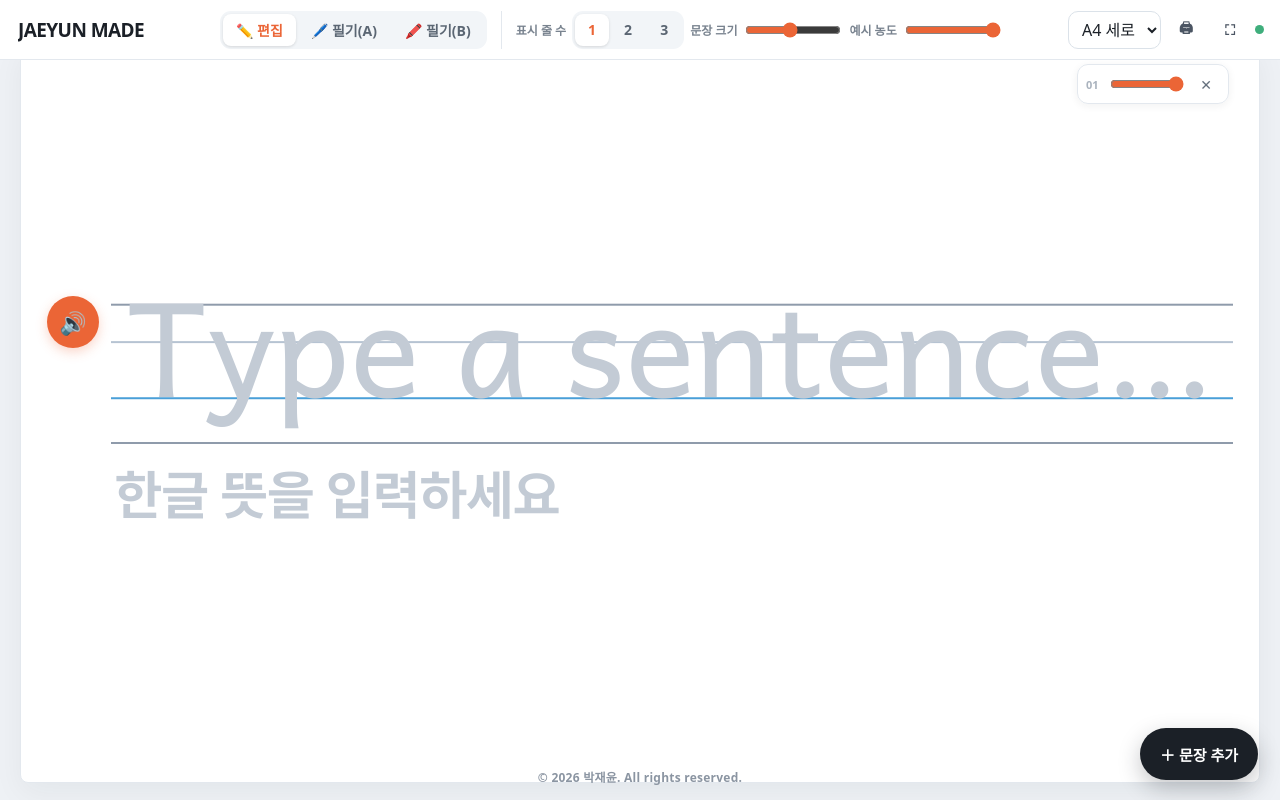
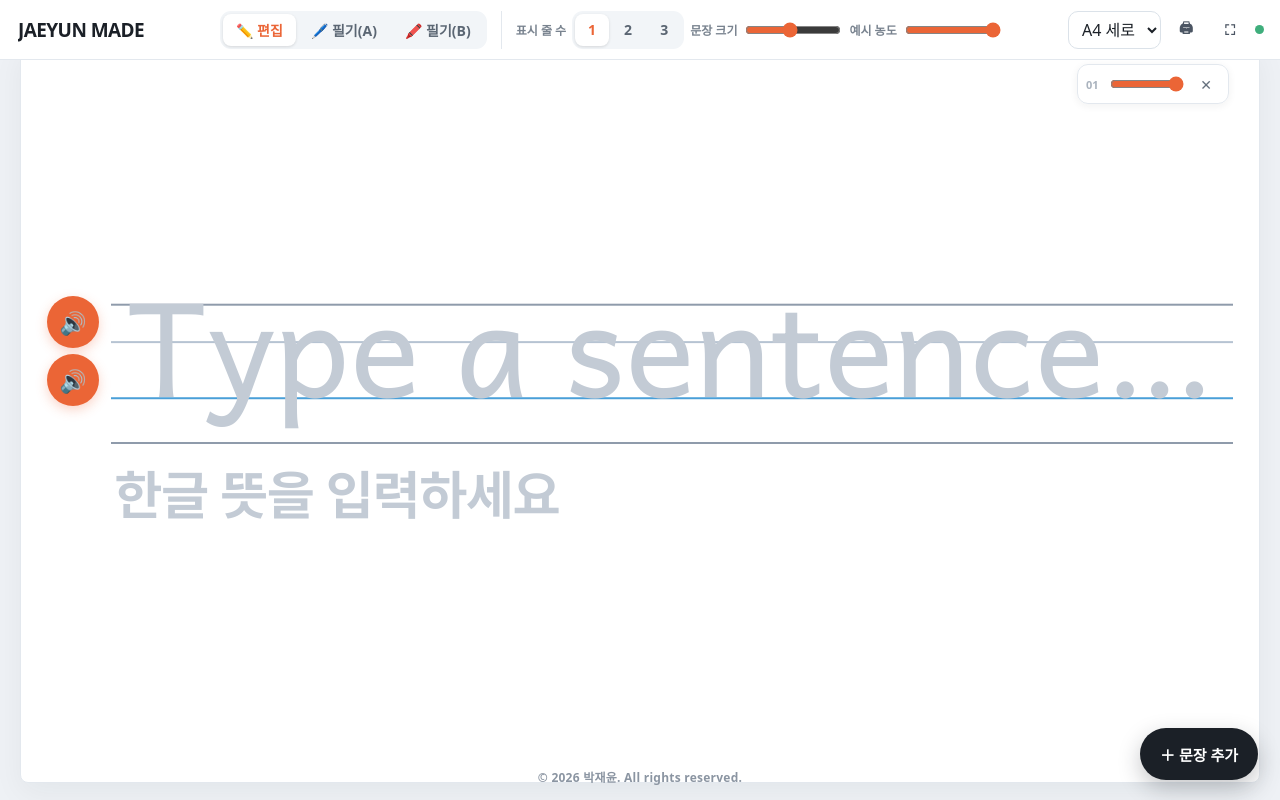
Before and after one commit to ryukoyat-cmyk/english-handwriting-pwa, a plain HTML site: page index.html in a window 1280 px wide. Both pictures are taken after a click on the button "＋ 문장 추가". Drawn offline with Linux system fonts and the light colour scheme.

Commit message:
Add US and UK pronunciation buttons

```diff
--- a/index.html
+++ b/index.html
@@ -84,8 +84,12 @@
   .rowline{ display:flex; align-items:stretch; gap:12px; }
   .rowbody{ flex:1 1 auto; min-width:0; }
 
+  .speakBtns{
+    flex:0 0 52px; align-self:flex-start; margin-top:6px;
+    display:flex; flex-direction:column; gap:6px;
+  }
+
   .speakBtn{
-    flex:0 0 auto; align-self:flex-start; margin-top:6px;
     width:52px; height:52px; border-radius:50%;
     background:var(--accent); color:#fff; font-size:22px;
     display:grid; place-items:center; box-shadow:0 4px 12px #eb653645;
@@ -196,7 +200,8 @@
     .stage{ padding:10px 8px 20px; }
     .sheet{ padding:10px 12px 16px; border-radius:5px; }
     .fab{ right:14px; bottom:14px; height:46px; padding:0 16px; }
-    .speakBtn{ width:40px; height:40px; font-size:18px; margin-top:3px; }
+    .speakBtns{ flex-basis:40px; margin-top:3px; gap:5px; }
+    .speakBtn{ width:40px; height:40px; font-size:17px; }
     .rowline{ gap:8px; }
   }
 
@@ -608,8 +613,17 @@ function makeRow(item, i){
   const del = mkBtn('✕', `문장 ${i + 1} 삭제`);
   tools.append(num, dim, del);
 
-  const speak = mkBtn('🔊', `문장 ${i + 1} 읽기 (0.8배속)`);
-  speak.className = 'speakBtn';
+  const speakBtns = document.createElement('div');
+  speakBtns.className = 'speakBtns';
+  speakBtns.setAttribute('aria-label', `문장 ${i + 1} 영어 발음 선택`);
+
+  const speakUS = mkBtn('🔊', `문장 ${i + 1} 미국 영어로 읽기`);
+  speakUS.className = 'speakBtn';
+  speakUS.dataset.voice = 'en-US';
+  const speakUK = mkBtn('🔊', `문장 ${i + 1} 영국 영어로 읽기`);
+  speakUK.className = 'speakBtn';
+  speakUK.dataset.voice = 'en-GB';
+  speakBtns.append(speakUS, speakUK);
 
   const ruleClip = document.createElement('div');
   ruleClip.className = 'ruleClip';
@@ -621,7 +635,7 @@ function makeRow(item, i){
 
   const line = document.createElement('div');
   line.className = 'rowline';
-  line.append(speak, body);
+  line.append(speakBtns, body);
 
   row.append(tools, line);
 
@@ -650,7 +664,8 @@ function makeRow(item, i){
     applyDim(row, i); save();
   });
 
-  speak.onclick = () => speakText(plainTextOf(state.rows[i].en), speak);
+  speakUS.onclick = () => speakText(plainTextOf(state.rows[i].en), speakUS, 'en-US');
+  speakUK.onclick = () => speakText(plainTextOf(state.rows[i].en), speakUK, 'en-GB');
   del.onclick = () => {
     state.rows.splice(i, 1); render(); save(); notify('문장을 삭제했어요.');
   };
@@ -702,13 +717,13 @@ function applySnapGrouping(){
 
 /* ================= speech (secondary feature) ================= */
 const SPEECH_RATE = 0.8;
-function speakText(text, btn){
+function speakText(text, btn, lang = 'en-US'){
   if(!text.trim()) return notify('읽을 문장을 먼저 입력하세요.');
   if(!('speechSynthesis' in window)) return notify('이 브라우저는 음성을 지원하지 않아요.');
   speechSynthesis.cancel();
   $$('.speakBtn.speaking').forEach(b => b.classList.remove('speaking'));   // only one plays at a time
   const u = new SpeechSynthesisUtterance(text);
-  u.lang = 'en-US'; u.rate = SPEECH_RATE;
+  u.lang = lang; u.rate = SPEECH_RATE;
   if(btn){
     btn.classList.add('speaking');
     u.onend = u.onerror = () => btn.classList.remove('speaking');
```
